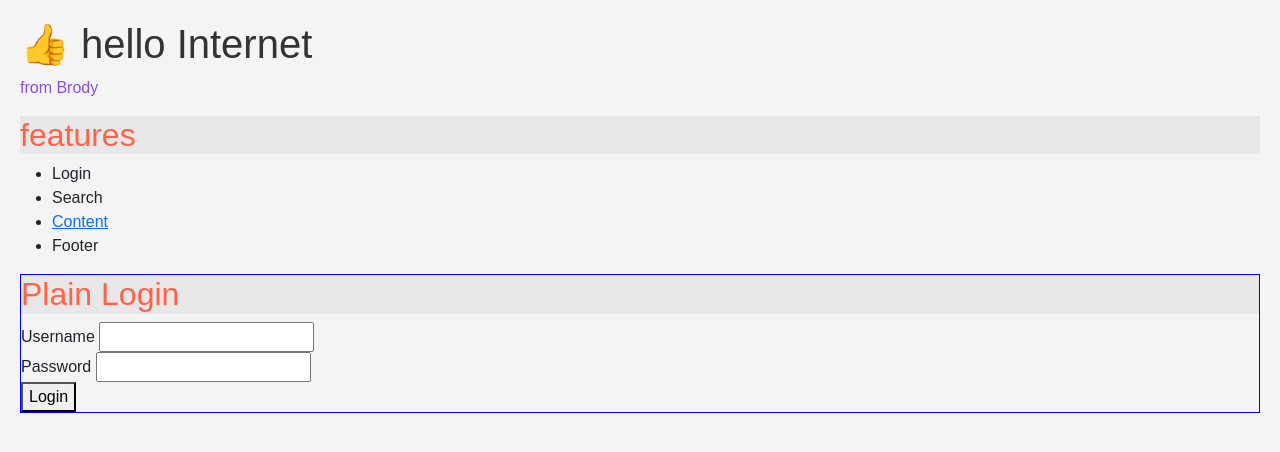
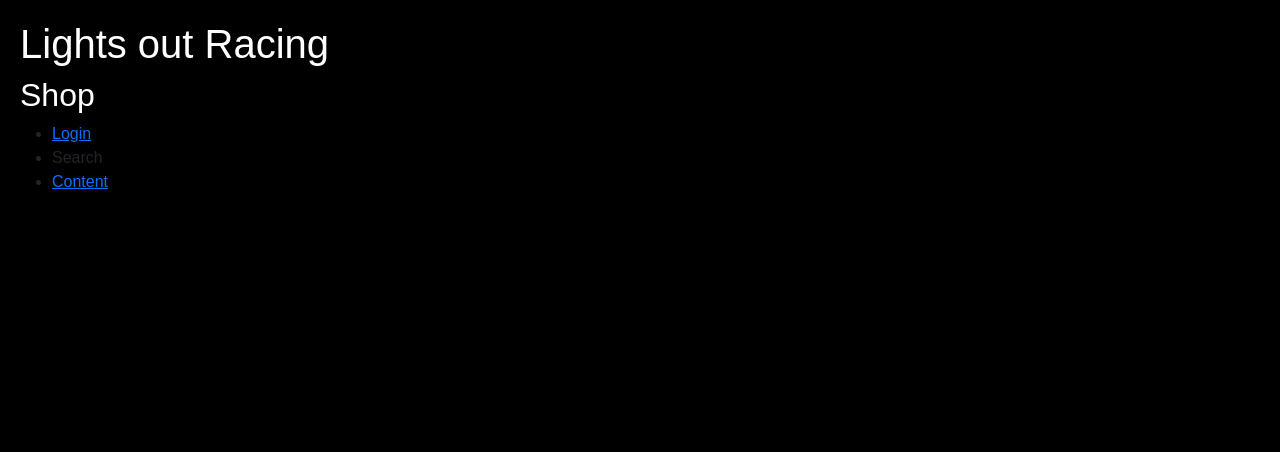
Before and after one commit to brody20051/redesigned-chainsaw-project1, a plain HTML site: page index.html in a window 1280 px wide. Drawn offline with nearby package versions, Linux system fonts and the light colour scheme.

Commit message:
Update index.html

```diff
--- a/index.html
+++ b/index.html
@@ -14,20 +14,20 @@
     body {
       font-family: Arial, sans-serif;
       margin: 20px;
-      background-color: #f4f4f4;
+      background-color: black;
     }
 
     h1 {
-      color: #333333;
+      color: white;;
     }
 
     h2 {
-      color: rgb(255, 99, 71);
-      background-color: rgb(200, 200, 200, 0.3);
+      color: white;
+
     }
 
     .login-container {
-      border: solid 1px blue;
+      border: solid 1px;
 
 
     }
@@ -37,7 +37,7 @@
     }
 
     p {
-      color: #8e4fd6;
+      color: white;
 
     }
 
@@ -53,40 +53,31 @@
 
 
 
-  <h1>👍 hello Internet</h1>
+  <h1>Lights out Racing</h1>
 
 
-  <p>from Brody</p>
 
 
-  <h2> features </h2>
+
+  <h2> Shop </h2>
+
+
+
+  </div>
 
   <ul>
-    <li> Login</li>
+    <li>
+      <a href = "plain login.html"> Login</a></li>
     <li> Search</li>
     <li>
 
       <a href = "pages/content.html"> Content </a>
-    <li> Footer</li>
+
 
 
   </ul>
 
-  <div class="login-container">
-    <h2>Plain Login</h2>
-    <form id="loginForm">
-      <div class="form-group">
-        <label for="username">Username</label>
-        <input type="text" id="username" name="username" required>
-      </div>
-      <div class="form-group">
-        <label for="password">Password</label>
-        <input type="password" id="password" name="password" required>
-      </div>
-      <button type="submit" class="btn-login">Login</button>
-      <div id="message" class="message"></div>
-    </form>
-  </div>
+
 
   <script>
     console.log("password is: lasanga");
```
